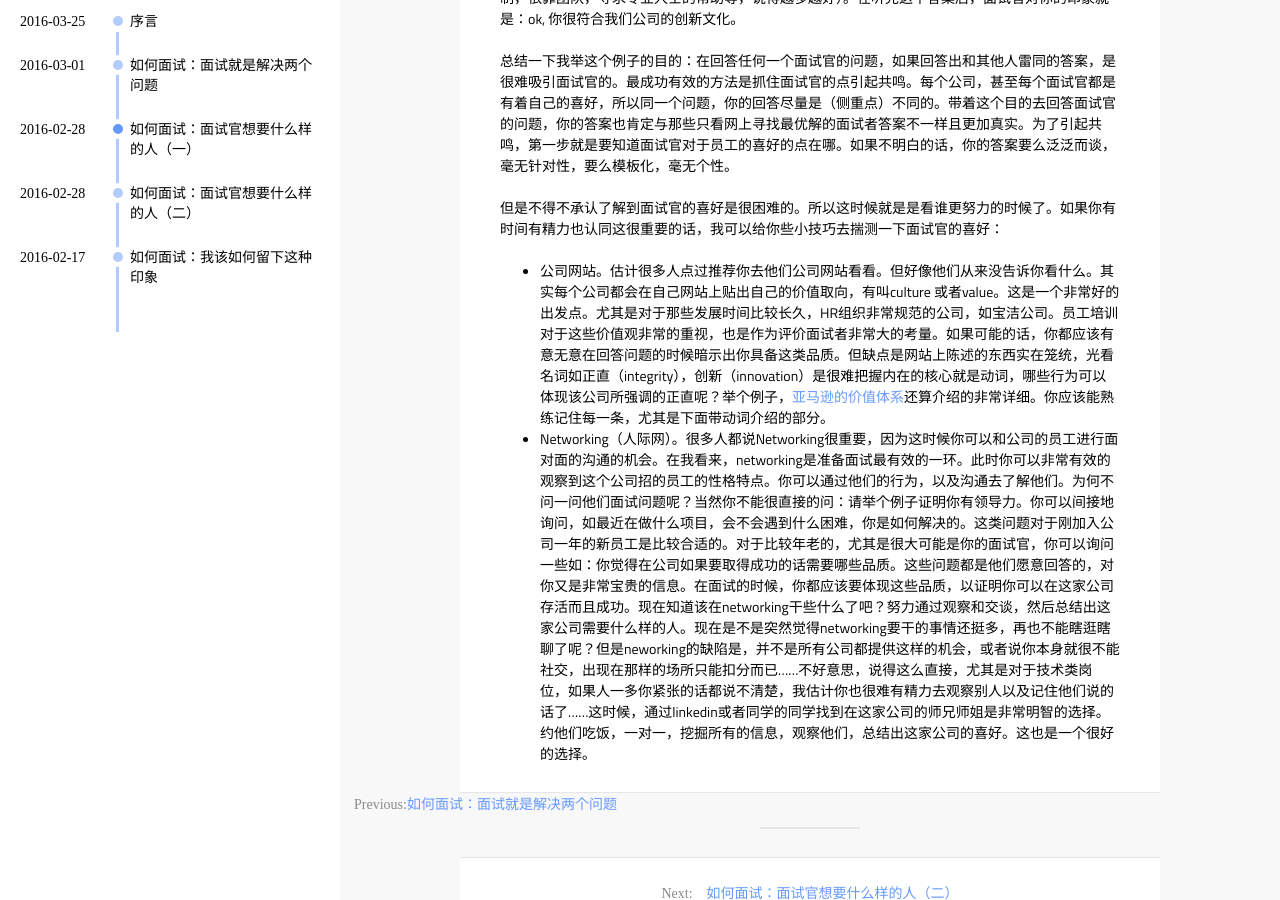
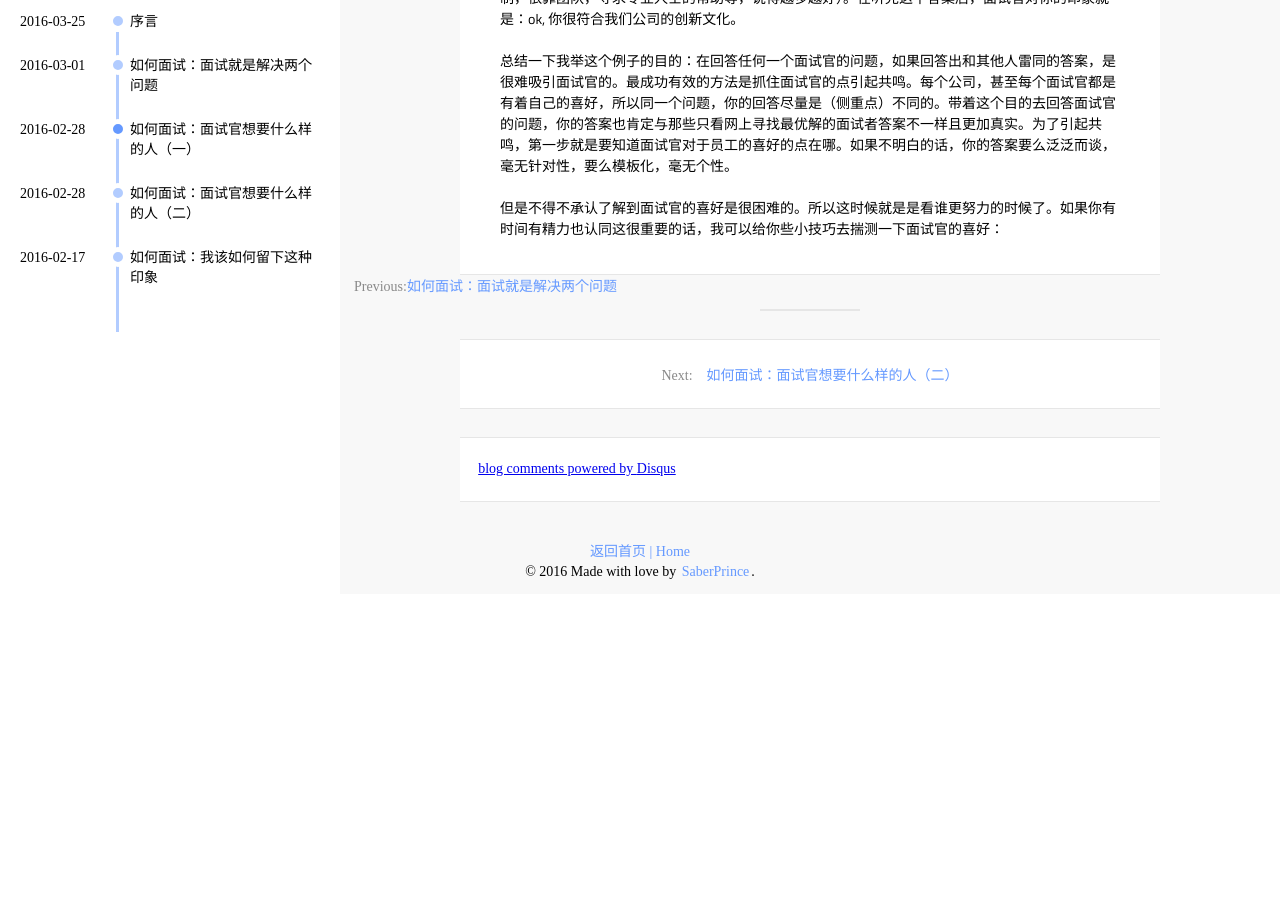
Before and after one commit to saberprince/saberprince.github.io, a Jekyll site: the page built from _posts/2016-02-28-面-试-官-想-要-什-么-样-的-人-1.md, in a window 1280 px wide and 900 px high, scrolled down 627 px. Built offline with Jekyll 4.4.1, drawn with Linux system fonts in a browser that asks for light colours; nearby versions of some CDN libraries; library files that are not in the unit come from our copies; comment, search, counter and statistics services are not loaded; after the commit the page ends 1221 px from its top, so only the background shows below that.

Commit message:
Update 2016-02-28-面-试-官-想-要-什-么-样-的-人-1.md

```diff
--- a/_posts/2016-02-28-面-试-官-想-要-什-么-样-的-人-1.md
+++ b/_posts/2016-02-28-面-试-官-想-要-什-么-样-的-人-1.md
@@ -8,6 +8,3 @@ date: 2016-02-28
 <P> 这里说一个例子来简单讲讲知道了面试官想要什么人后的好处。网络上关于回答具体面试问题的答案很多，其中面试者问的频率很高的就是怎么回答“请问你最大的缺点是什么？”这样的问题。网上大部分人给出的的建议就是回答：我个人太追求完美了，导致如何如何。OK,回答看似无懈可击，但如果你是面试官，一天面试了八个人，八个人给了你这样的答案，请问你心里怎么想这个答案?你会对谁留下印象呢？再换个场景，如果你是在一个公司工作了十年的项目经理，这十年的项目经历以及公司价值观告诉你，要把项目做的优秀必须要有一点冒险精神。你给面试者抛出问题：请问你的最大的缺点是什么？此时有个面试者回答：我感觉我的缺点就是有时候太冒进了，总喜欢做一些冒风险的决定。比如之前我做的一个项目，巴拉巴拉，由于我想做好一点，决定做一件之前项目经理都没采用过得方法，巴拉巴拉，导致了一些不好的结果，巴拉巴拉，最后我觉得做好风险控制很重要。面试者说完了他的缺点是太冒进，然后也学会了应该风险控制。你从你十年的工作经历是不是觉得这个孩子特别有潜力？体现了想要的那个冒险精神的点呢？我并没有意思说这样回答比回答自己太完美要好，而是想说突出自己拥有的一个特点且是面试官想要的才是最完美的答案。让我们再回到这个面试问题：你的缺点是什么。简答说一下回答这个问题的思路。我们换个角度看这个问题，你所谓的缺点可能正好是这家公司要的优点呢。与其不断暗示你有个无伤大雅的缺点不如告诉面试官我有个缺点但正好其实也是公司所要求的优点。哈哈，是不是有点绕了？这个问题回答的思路就是把公司要求的优点反着说成自己的缺点，然后暗示自己可以去控制它恶化。比如，苹果公司喜欢颠覆传统的创新者，而此时的你正好有个缺点是不喜欢按常理出牌，喜欢尝试新的方法去做一件事情，导致了你时常要花更多精力去解决一个问题（要提一些负面的结果，不然就不是缺点了嘛……），然后你从这个缺点领悟到觉得在做创新的时候一定要做好风险控制之类的（这个问题的重点要讲怎么防止会出现的问题，风险控制，依靠团队，寻求专业人士的帮助等，说得越多越好）。在听完这个答案后，面试官对你的印象就是：ok, 你很符合我们公司的创新文化。</P>
 <P> 总结一下我举这个例子的目的：在回答任何一个面试官的问题，如果回答出和其他人雷同的答案，是很难吸引面试官的。最成功有效的方法是抓住面试官的点引起共鸣。每个公司，甚至每个面试官都是有着自己的喜好，所以同一个问题，你的回答尽量是（侧重点）不同的。带着这个目的去回答面试官的问题，你的答案也肯定与那些只看网上寻找最优解的面试者答案不一样且更加真实。为了引起共鸣，第一步就是要知道面试官对于员工的喜好的点在哪。如果不明白的话，你的答案要么泛泛而谈，毫无针对性，要么模板化，毫无个性。</P>
 <p>但是不得不承认了解到面试官的喜好是很困难的。所以这时候就是是看谁更努力的时候了。如果你有时间有精力也认同这很重要的话，我可以给你些小技巧去揣测一下面试官的喜好：</P>
-
- - 公司网站。估计很多人点过推荐你去他们公司网站看看。但好像他们从来没告诉你看什么。其实每个公司都会在自己网站上贴出自己的价值取向，有叫culture 或者value。这是一个非常好的出发点。尤其是对于那些发展时间比较长久，HR组织非常规范的公司，如宝洁公司。员工培训对于这些价值观非常的重视，也是作为评价面试者非常大的考量。如果可能的话，你都应该有意无意在回答问题的时候暗示出你具备这类品质。但缺点是网站上陈述的东西实在笼统，光看名词如正直（integrity），创新（innovation）是很难把握内在的核心就是动词，哪些行为可以体现该公司所强调的正直呢？举个例子，[亚马逊的价值体系](https://www.amazon.jobs/zh/principles)还算介绍的非常详细。你应该能熟练记住每一条，尤其是下面带动词介绍的部分。
- - Networking（人际网）。很多人都说Networking很重要，因为这时候你可以和公司的员工进行面对面的沟通的机会。在我看来，networking是准备面试最有效的一环。此时你可以非常有效的观察到这个公司招的员工的性格特点。你可以通过他们的行为，以及沟通去了解他们。为何不问一问他们面试问题呢？当然你不能很直接的问：请举个例子证明你有领导力。你可以间接地询问，如最近在做什么项目，会不会遇到什么困难，你是如何解决的。这类问题对于刚加入公司一年的新员工是比较合适的。对于比较年老的，尤其是很大可能是你的面试官，你可以询问一些如：你觉得在公司如果要取得成功的话需要哪些品质。这些问题都是他们愿意回答的，对你又是非常宝贵的信息。在面试的时候，你都应该要体现这些品质，以证明你可以在这家公司存活而且成功。现在知道该在networking干些什么了吧？努力通过观察和交谈，然后总结出这家公司需要什么样的人。现在是不是突然觉得networking要干的事情还挺多，再也不能瞎逛瞎聊了呢？但是neworking的缺陷是，并不是所有公司都提供这样的机会，或者说你本身就很不能社交，出现在那样的场所只能扣分而已……不好意思，说得这么直接，尤其是对于技术类岗位，如果人一多你紧张的话都说不清楚，我估计你也很难有精力去观察别人以及记住他们说的话了……这时候，通过linkedin或者同学的同学找到在这家公司的师兄师姐是非常明智的选择。约他们吃饭，一对一，挖掘所有的信息，观察他们，总结出这家公司的喜好。这也是一个很好的选择。
```
